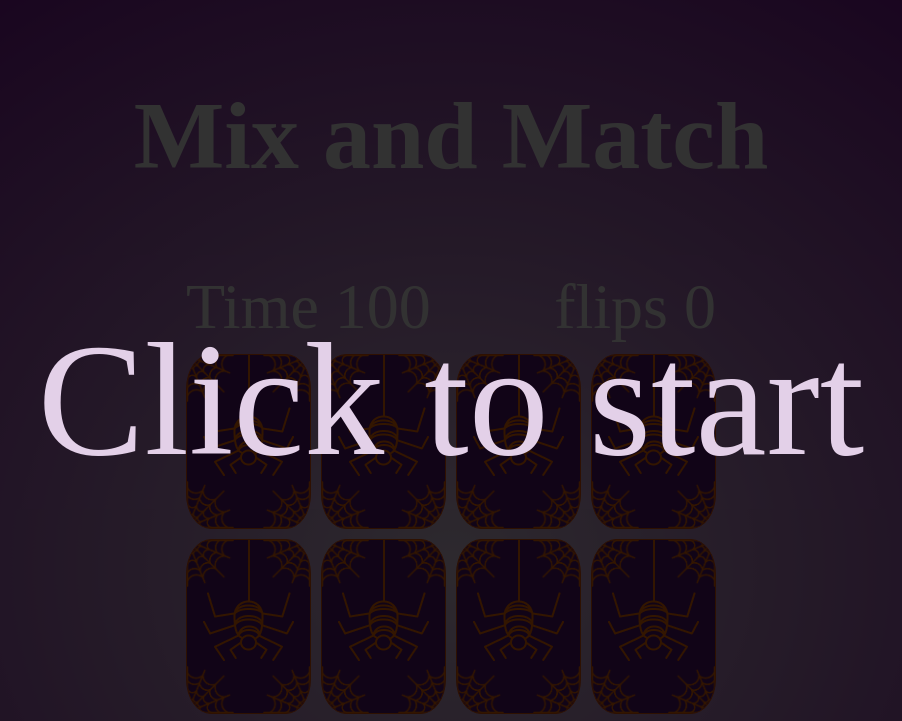
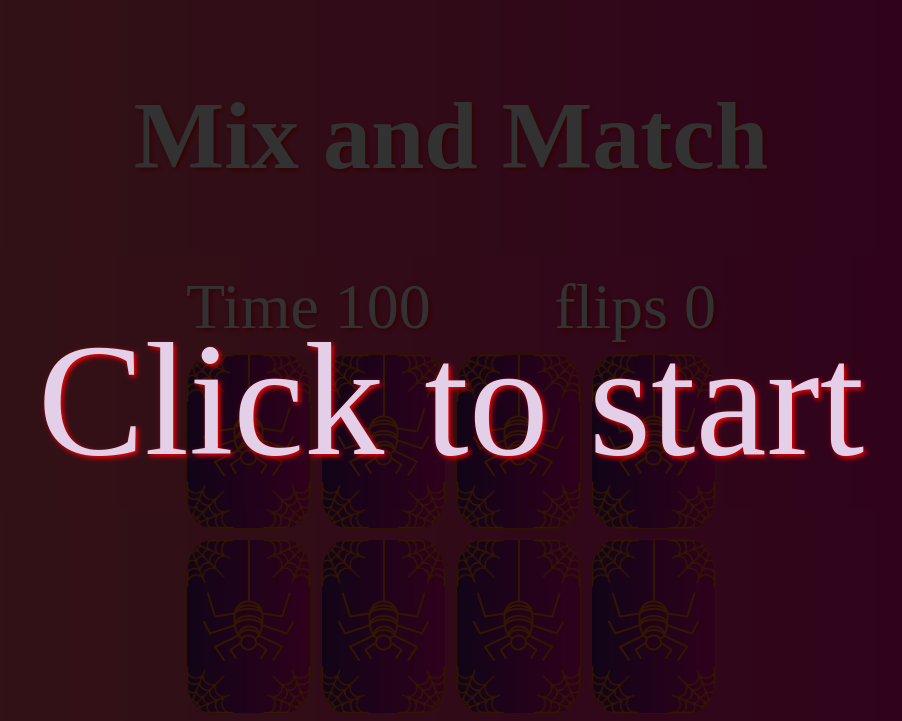
Before and after one commit to AlexNexton/Js_Game_practise, a plain HTML site: page index.html in a window 1280 px wide. Shown: the top 721 px of the page, without its empty margins (189-1091 px from the left). Drawn offline with Linux system fonts and the light colour scheme.

Commit message:
playing with colour gradients on the cards and text shadows

```diff
--- a/assets/style.css
+++ b/assets/style.css
@@ -1,5 +1,6 @@
 *{ /*style for boxing the cards */
     box-sizing: border-box;
+
 }
 
 html{/* added to help the colour gradient spread out throughout the page */
@@ -9,7 +10,7 @@ html{/* added to help the colour gradient spread out throughout the page */
 
 body{
     margin: 0;
-    background: radial-gradient(#e3d0e8, #710193);
+    background:linear-gradient(-90deg,#ec008c, #fc6767);
 
     }
 
@@ -21,10 +22,12 @@ body{
     text-align: center;
     font-size: 6em;
     color: #fafafa;
+    text-shadow: 2px 2px 5px red;
     }
  .game-info{
      color: #fafafa;
      font-size: 4em;
+     text-shadow: 2px 2px 5px red;
 }
 
 .game-info-container{
@@ -48,6 +51,7 @@ body{
     height: 175px;
     width: 125px;
 
+
 }
 
 .card-face{
@@ -63,13 +67,16 @@ body{
     border-width: 1px ;
     border-style: solid;
     transition: transform 500ms ease-in-out; /* this is to slow down the flipping of the card once hovered over*/
+
 }
 
 .card.vis .card-back{
  transform: rotateY(-180deg);
+
 }
 .card.vis .card-front{
  transform: rotateY(0);
+ box-shadow: 10px 10px; /*adds a shadow when card is flipped */
 }
 
 .card.matched .card-value{
@@ -89,13 +96,13 @@ body{
 }
 
 .card-back{
-    background-color: #571672;
+     background:linear-gradient(-90deg,#ec008c, #571672);
     border-color: #e85307;
     border-radius: 20%;
 }
 
 .card-front{
-    background-color:#ac4ad6;
+     background:linear-gradient(-90deg,#ec008c, #fc6767);
     border-color:#e85307 ;
     transform: rotateY(180deg);
     border-radius: 20%;
@@ -121,6 +128,7 @@ body{
     align-items: center;
     z-index: 100;
     color: #e3d0e8;
+    text-shadow: 2px 2px 5px red;
 }
 
 .overlay-text-small{
@@ -196,11 +204,13 @@ body{
             align-items: center;
         }
         .card{
-    position: relative;
-    cursor: pointer;
-    height: 125px;
-    width: 75px;
+        position: relative;
+        cursor: pointer;
+        height: 125px;
+        width: 75px;
     }
+
+
     .cob-web{
             position: absolute;
             width: 37px;
@@ -237,4 +247,5 @@ body{
             transition: width 100ms ease-in-out, height 100ms ease-in-out;
         }
 
+
     }
```
Also changed, not shown: assets/img/averlogosm.png (added).
